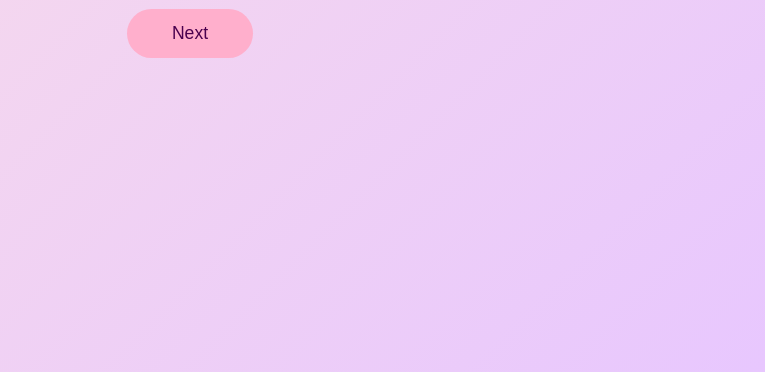
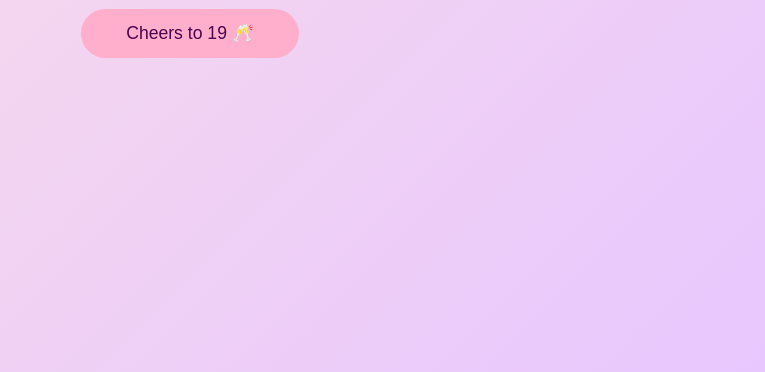
Before and after one commit to rohitramanbehera10-gif/shree__birthday, a plain HTML site: page index.html in a window 1280 px wide. Shown: the part 428-800 px from the top of the page, without its empty margins (450-1215 px from the left). Drawn offline with Linux system fonts and the light colour scheme.

Commit message:
Add files via upload

```diff
--- a/index.html
+++ b/index.html
@@ -42,7 +42,8 @@ button {
 <body>
   <div class="container">
     <h1>Hi Shree!! 🌸</h1>
-    <button onclick="location.href='page2.html'">Next</button>
+    <button onclick="location.href='page2.html'">Cheers to 19 🥂</button>
+
   </div>
 </body>
 </html>
```
